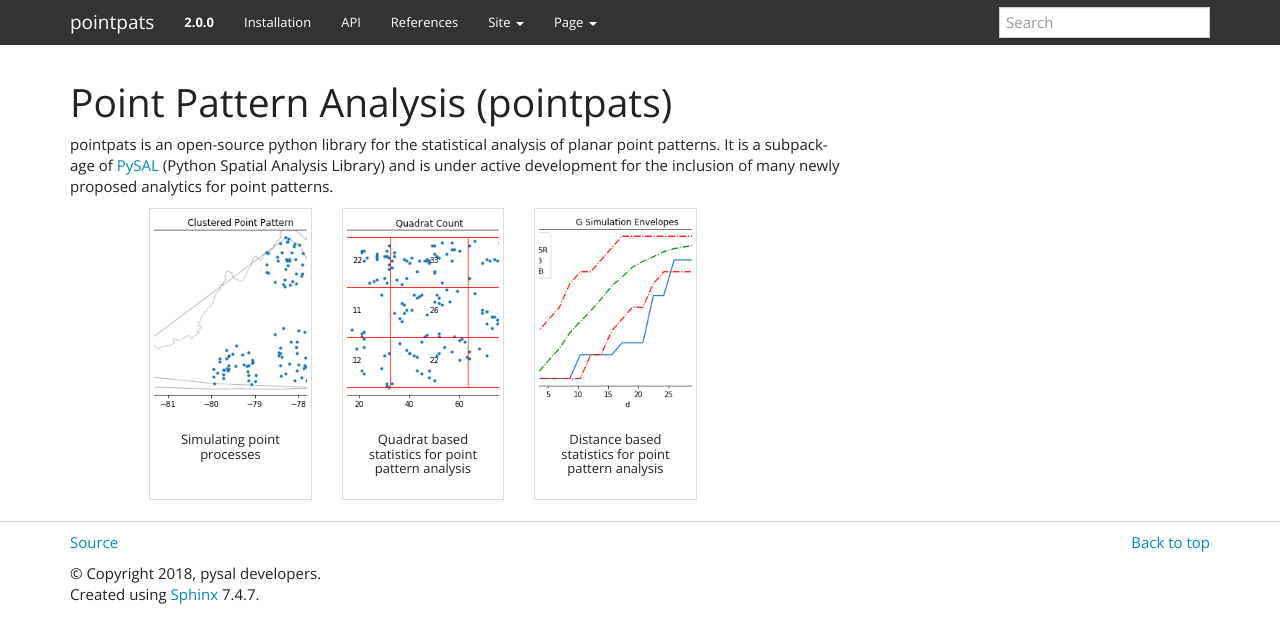
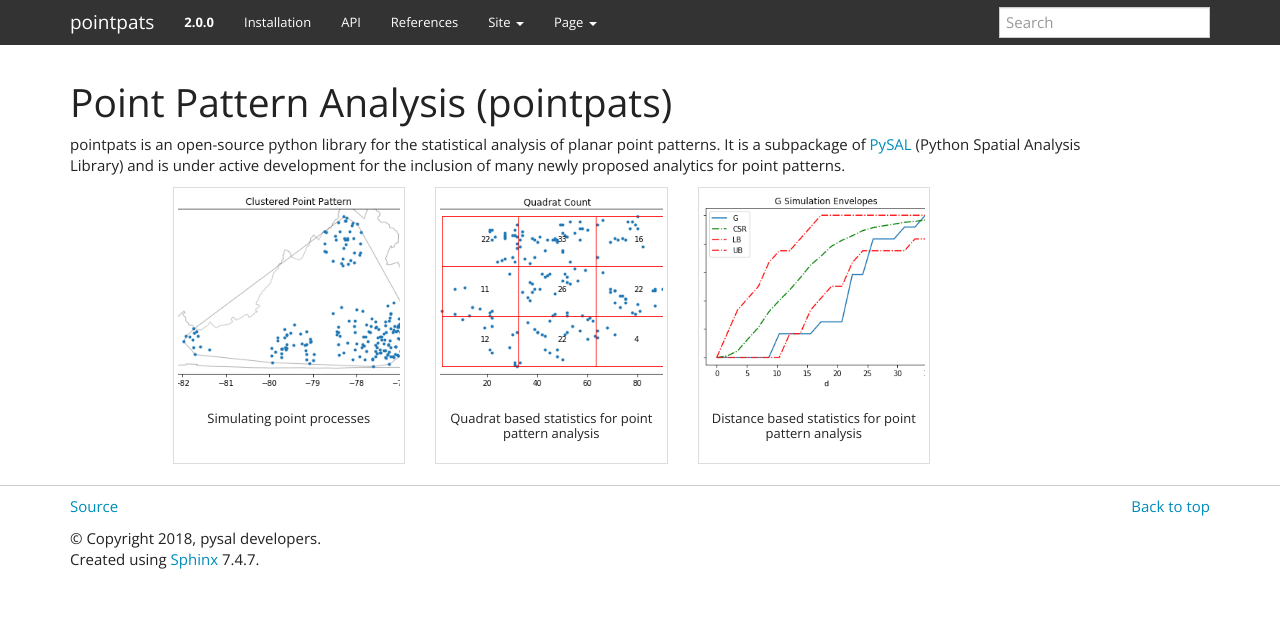
Before and after one commit to pysal/pointpats, a Sphinx documentation site: the page built from doc/index.rst, in a window 1280 px wide. Shown: the top 643 px of the page. Built offline with Sphinx 7.4.7, drawn with Linux system fonts in a browser that asks for light colours.

Commit message:
larger width for docs body

```diff
--- a/doc/_static/pysal-styles.css
+++ b/doc/_static/pysal-styles.css
@@ -76,3 +76,7 @@
     color: #222222;
     font-size: 100%;
 }
+
+div.body {
+    max-width: 1080px;
+}
```
